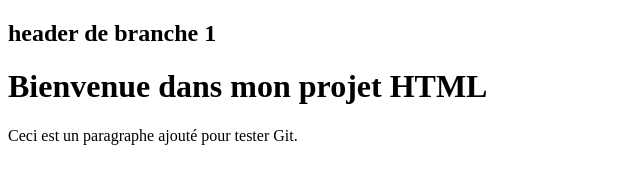
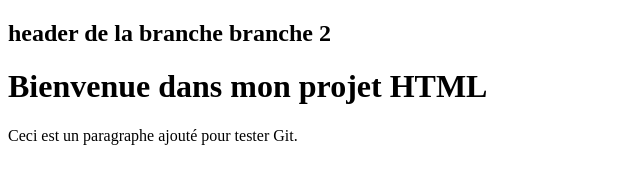
Before and after one commit to ara126/projet-html2, a plain HTML site: page index.html in a window 1280 px wide. Shown: the whole page, without its empty margins (0-640 px from the left). Drawn offline with Linux system fonts and the light colour scheme.

Commit message:
fonctionnalite de la branche 2

```diff
--- a/index.html
+++ b/index.html
@@ -2,7 +2,7 @@
 <html>
 <head>
   <title>Projet HTML</title>
-  <h2>header de branche 1</h2>
+  <h2>header de la branche branche 2</h2>
 </head>
 <body>
   <h1>Bienvenue dans mon projet HTML</h1>
```
